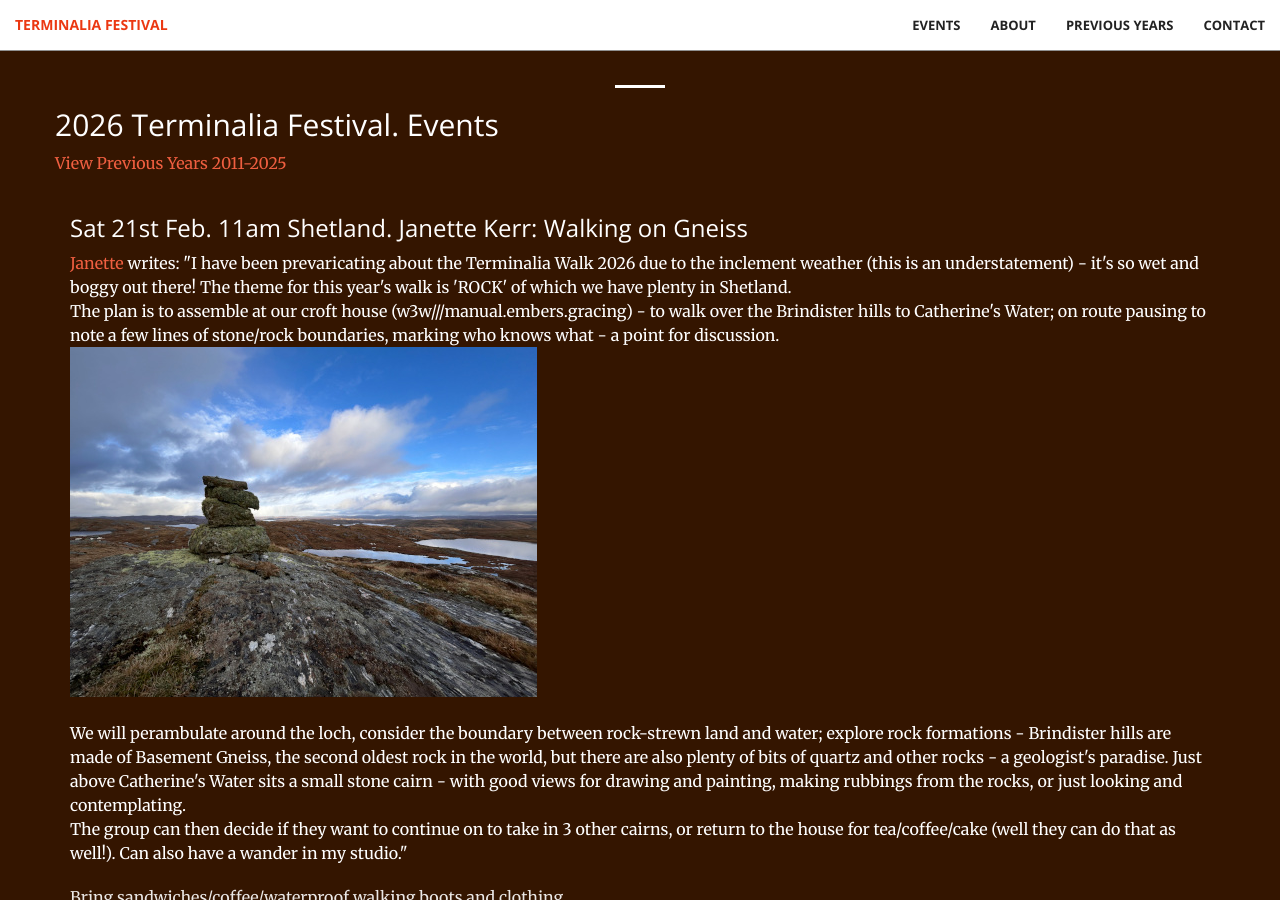
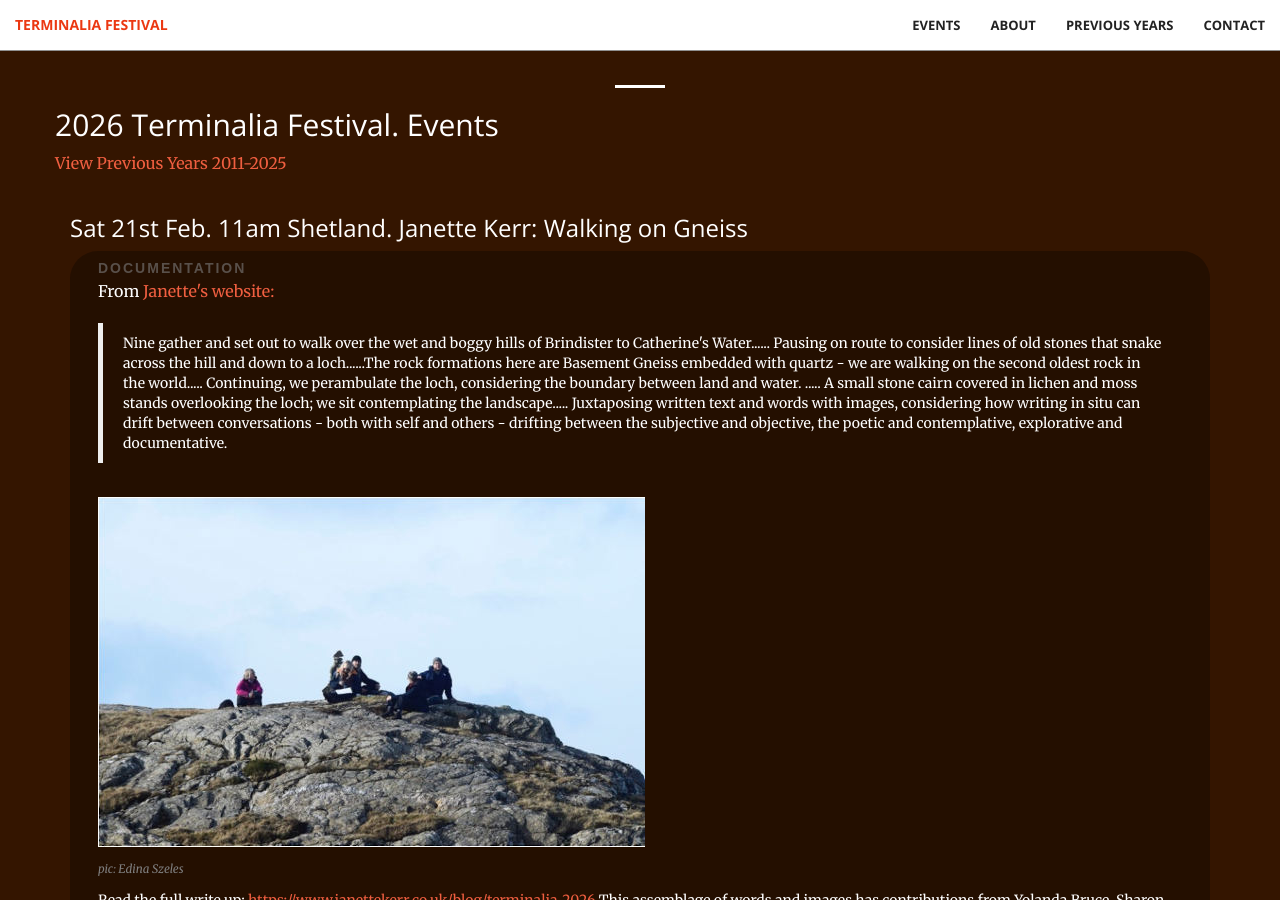
Before and after one commit to timwaters/terminalia, a Jekyll site: the page built from index.html, in a window 1280 px wide and 900 px high, scrolled down 1630 px. Built offline with Jekyll 4.4.1, drawn with Linux system fonts in a browser that asks for light colours; some of the changed text lies outside the part shown.

Commit message:
Add shetland doc

```diff
--- a/_includes/events.html
+++ b/_includes/events.html
@@ -14,6 +14,18 @@
       <div class="col-lg-12 col-lg-offset-0 text-left event">
 
         <h3>Sat 21st Feb. 11am Shetland. Janette Kerr: Walking on Gneiss  </h3>
+          <div class="documentation">
+            <div class="doc">documentation</div>
+          <p>From <a href="https://www.janettekerr.co.uk/blog/terminalia-2026">Janette's website:</a>
+          <blockquote>
+            Nine gather and set out to walk over the wet and boggy hills of Brindister to Catherine's Water...... Pausing on route to consider lines of old stones that snake across the hill and down to a loch......The rock formations here are Basement Gneiss embedded with quartz - we are walking on the second oldest rock in the world..... Continuing, we perambulate the loch, considering the boundary between land and water. ..... A small stone cairn covered in lichen and moss stands overlooking the loch; we sit contemplating the landscape..... Juxtaposing written text and words with images, considering how writing in situ can drift between conversations - both with self and others - drifting between the subjective and objective, the poetic and contemplative, explorative and documentative.
+          </blockquote>
+          <img src="/img/past/2026/shetland_after.jpg" >
+          <div class="caption2">pic: Edina Szeles </div>
+            Read the full write up: <a href="https://www.janettekerr.co.uk/blog/terminalia-2026">https://www.janettekerr.co.uk/blog/terminalia-2026</a> This assemblage of words and images has contributions from Yolanda Bruce, Sharon and Philip Clayton, Tabitha Johnson, Janette Kerr, Susan Linklater, Steve Poole, Edina Szeles, and a small well behaved collie.
+          </p>
+          </div>
+
         <p class="text">
         <a href="https://www.janettekerr.co.uk/">Janette</a> writes: "I have been prevaricating about the Terminalia Walk 2026 due to the inclement weather (this is an understatement) - it's so wet and boggy out there! The theme for this year's walk is 'ROCK' of which we have plenty in Shetland.
         <br />
```
Also changed, not shown: img/past/2026/shetland_after.jpg (added).
